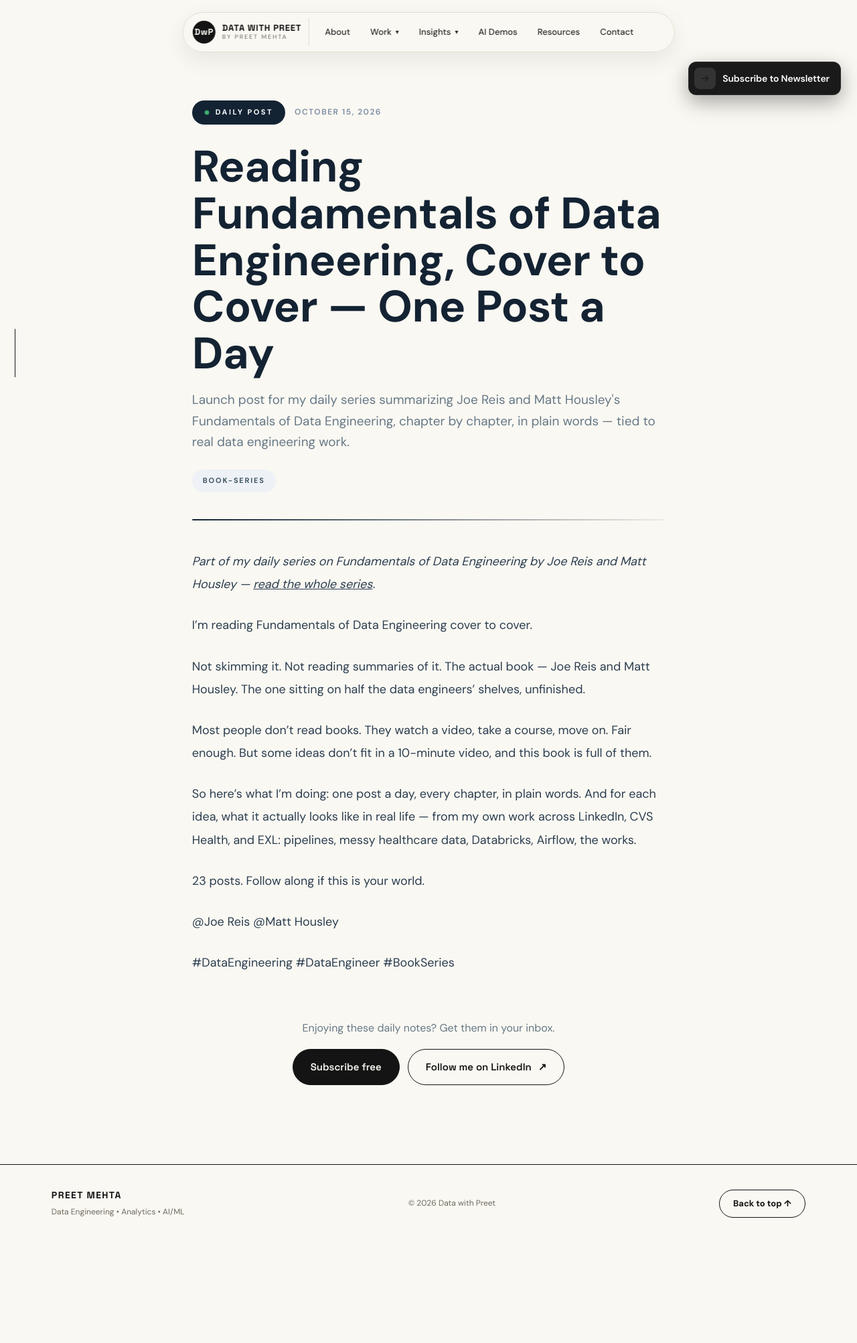
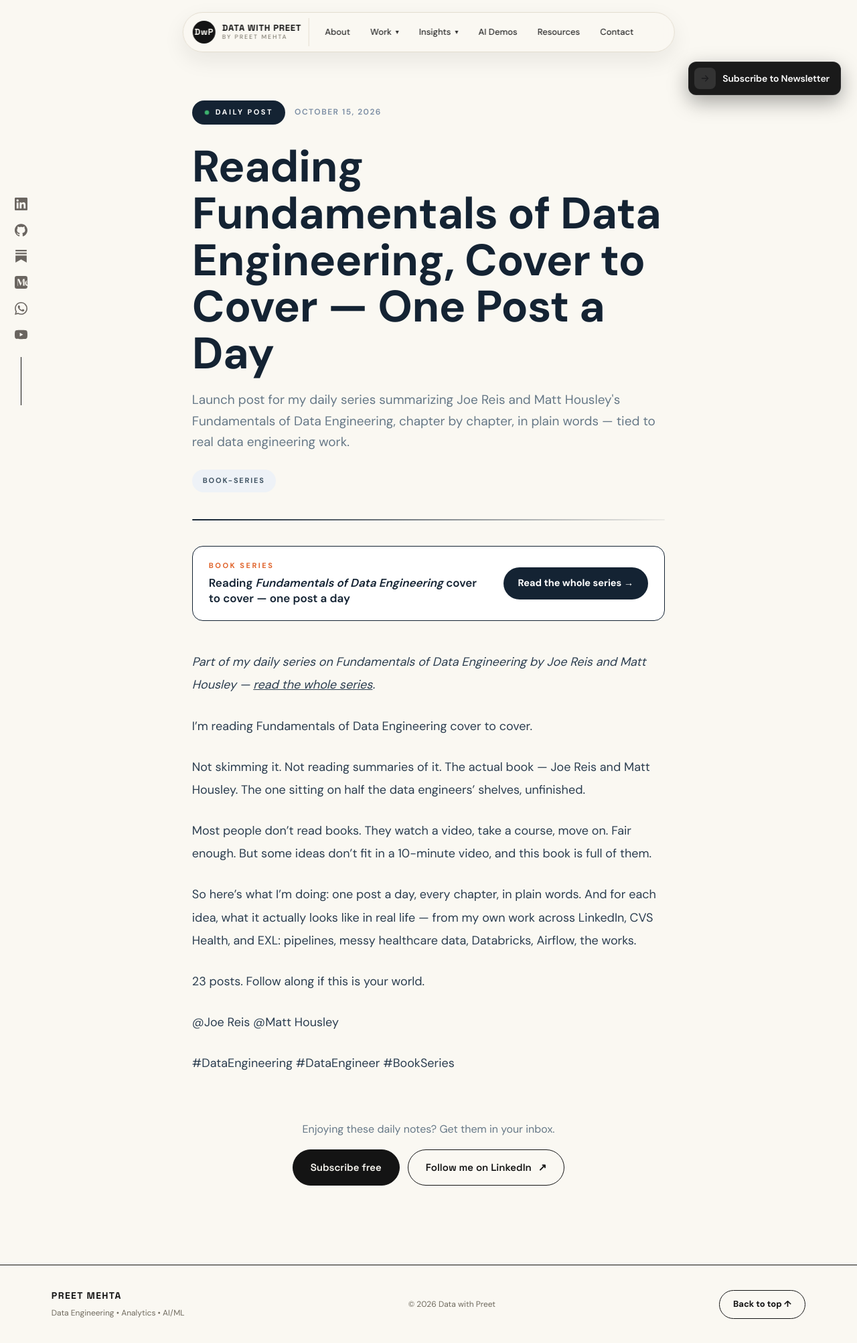
Before and after one commit to datawithpreet/datawithpreet.github.io, a Jekyll site: the page built from _posts/2026-10-15-book-series-00-reading-fundamentals-of-data-engineering-cover-to-cover-one-post-a-day.md, in a window 1280 px wide. Shown: the whole page at 67% size. Built offline with Jekyll 4.4.1, drawn with Linux system fonts in a browser that asks for light colours; before the commit the page ends 1855 px from its top, so only the background shows below that.

Commit message:
Fix social rail icons on post pages (homepage SVG sizing CSS) + prominent book-series banner

```diff
--- a/_layouts/daily-post.html
+++ b/_layouts/daily-post.html
@@ -14,6 +14,16 @@
 .daily-body strong{color:#142333}
 .daily-nav a{color:#405463;text-decoration:none;font-weight:600;font-size:15px}
 .daily-nav a:hover{color:#142333}
+.social-rail a { color: #6A6560; transition: color .3s ease, transform .3s ease; }
+.social-rail a:hover { color: #E0632A; transform: scale(1.15); }
+.social-rail a svg { width: 19px; height: 19px; display: block; fill: currentColor; }
+@media (prefers-reduced-motion: reduce) { .social-rail a { transition: none; } }
+.series-banner{display:flex;align-items:center;justify-content:space-between;gap:20px;margin:38px 0 0;padding:20px 24px;border:1.5px solid #142333;border-radius:16px;background:#fff;text-decoration:none;transition:transform .2s ease,box-shadow .2s ease}
+.series-banner:hover{transform:translateY(-2px);box-shadow:0 14px 30px rgba(20,35,51,.13)}
+.series-banner-kicker{display:block;font-size:11px;font-weight:700;letter-spacing:2.5px;text-transform:uppercase;color:#E0632A;margin-bottom:5px}
+.series-banner-title{display:block;font-size:17px;font-weight:600;color:#142333;line-height:1.4}
+.series-banner-cta{flex:0 0 auto;background:#142333;color:#fff;font-weight:700;font-size:14.5px;padding:12px 22px;border-radius:999px;white-space:nowrap}
+@media (max-width:640px){.series-banner{flex-direction:column;align-items:flex-start}.series-banner-cta{width:100%;text-align:center;box-sizing:border-box}}
 .nl-cta { position: fixed; top: 92px; right: 24px; z-index: 99;
   display: flex; align-items: center; gap: 10px; padding: 8px 16px 8px 8px;
   background: #1A1A1A; border: 1px solid rgba(255,255,255,.08); border-radius: 12px;
@@ -119,6 +129,15 @@
     {% for cat in page.categories %}{% unless cat == "daily" %}<span style="font-size:11px;font-weight:700;letter-spacing:1.8px;text-transform:uppercase;color:#405463;background:#eef2f7;padding:8px 16px;border-radius:999px">{{ cat }}</span>{% endunless %}{% endfor %}
   </div>
   <div style="margin:40px 0 0;height:2px;background:linear-gradient(90deg,#142333 0%,rgba(20,35,51,.06) 100%);border-radius:2px"></div>
+  {% if page.categories contains "book-series" %}
+  <a class="series-banner" href="{{ '/book-series/' | relative_url }}" aria-label="Read the whole Fundamentals of Data Engineering series">
+    <span>
+      <span class="series-banner-kicker">Book Series</span>
+      <span class="series-banner-title">Reading <em>Fundamentals of Data Engineering</em> cover to cover — one post a day</span>
+    </span>
+    <span class="series-banner-cta">Read the whole series →</span>
+  </a>
+  {% endif %}
   <div class="daily-body" style="margin-top:44px;font-size:18px;line-height:1.9;color:#2c3e50">{{ content }}</div>
 
   {% if page.source_url %}
```
